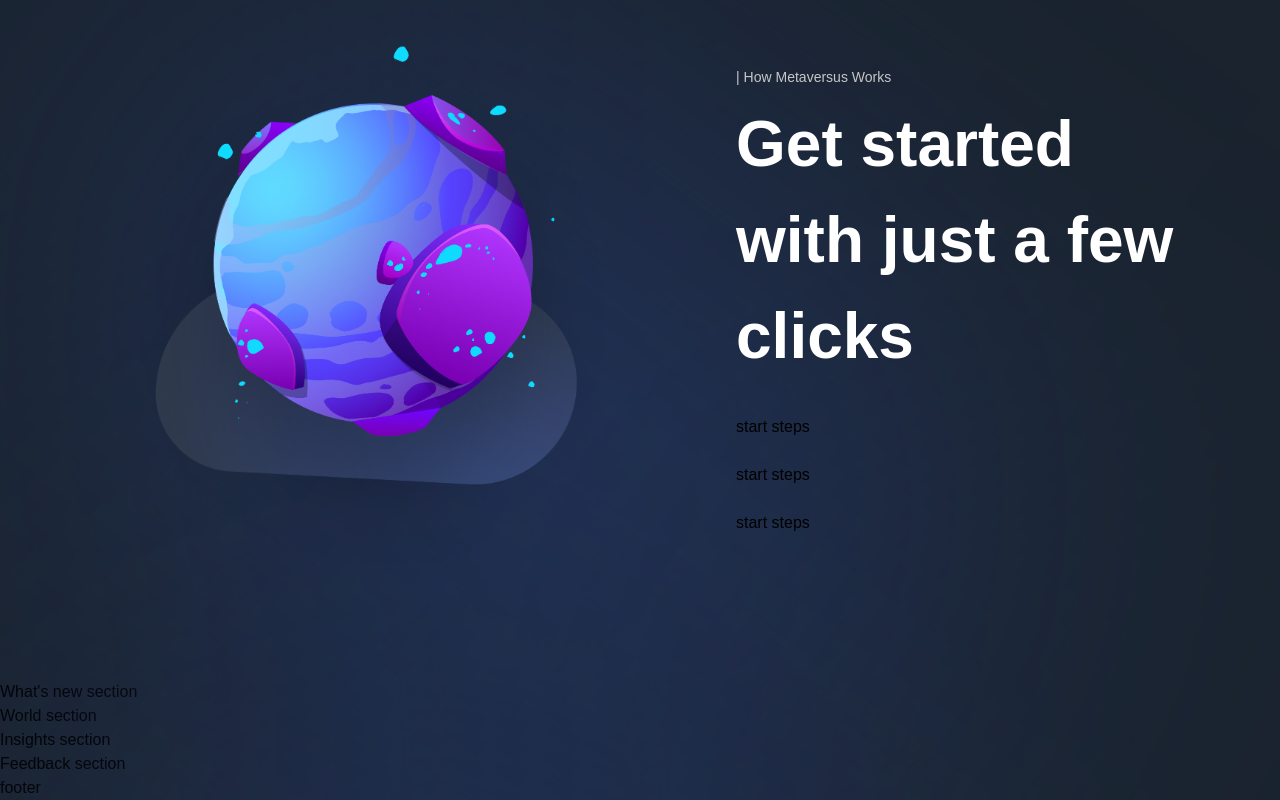
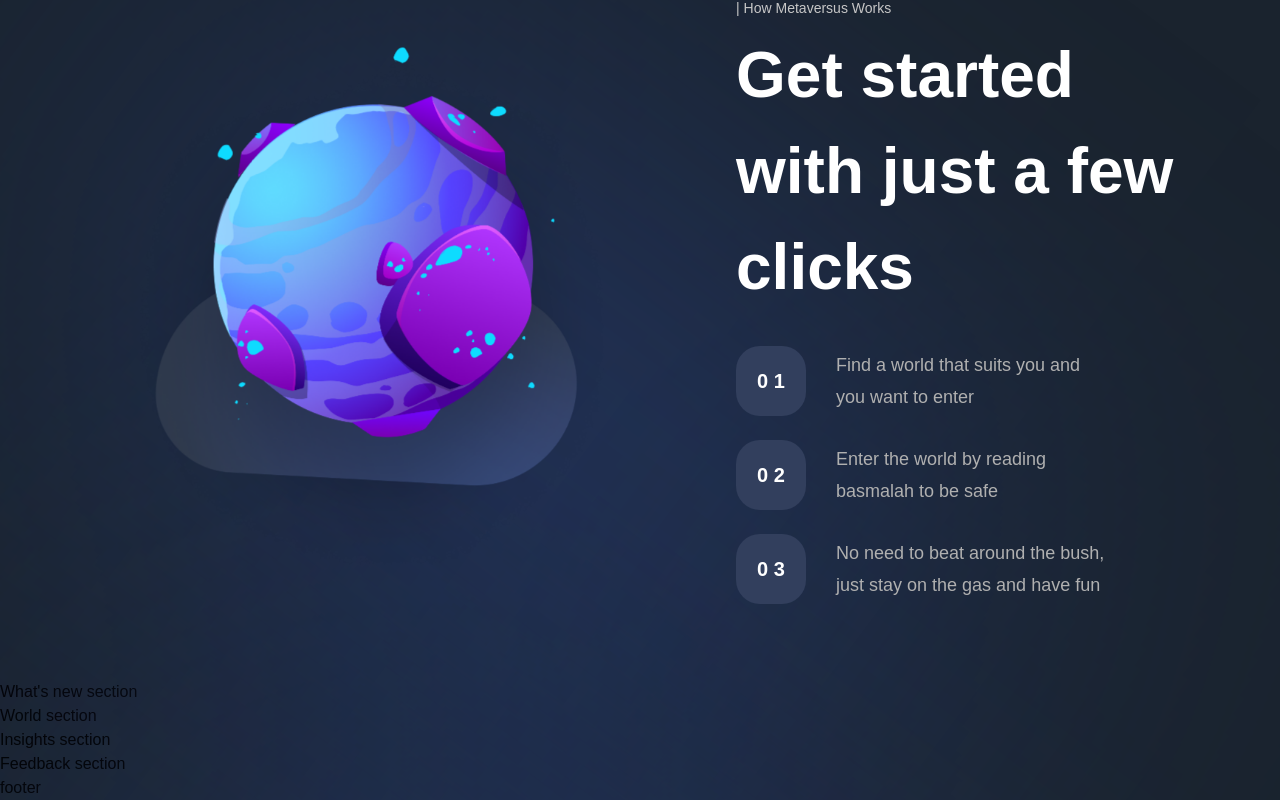
Before and after one commit to graceupongraceemi/nextjs-13-website, a Next.js app: page / in a window 1280 px wide. Shown: the part 2722-3522 px from the top of the page. Built offline with nearby package versions, Linux system fonts and the light colour scheme; a web font is replaced by a local one.

Commit message:
StartSteps.jsx of components done with destructuring props of number and text

```diff
--- a/components/StartSteps.jsx
+++ b/components/StartSteps.jsx
@@ -1,6 +1,15 @@
-const StartSteps = () => (
-  <div>
-    start steps
+import styles from '../styles';
+
+const StartSteps = ({ number, text }) => (
+  <div className={`${styles.flexCenter} flex-row`}>
+    <div
+      className={`${styles.flexCenter} w-[70px] h-[70px] rounded-[24px] bg-[#323F5D]`}
+    >
+      <p className='font-bold text-[20px] text-white'>{number}</p>
+    </div>
+    <p className='flex-1 ml-[30px] font-normal text-[18px] text-[#B0B0B0] leading-[32.4px]'>
+      {text}
+    </p>
   </div>
 );
 
```
